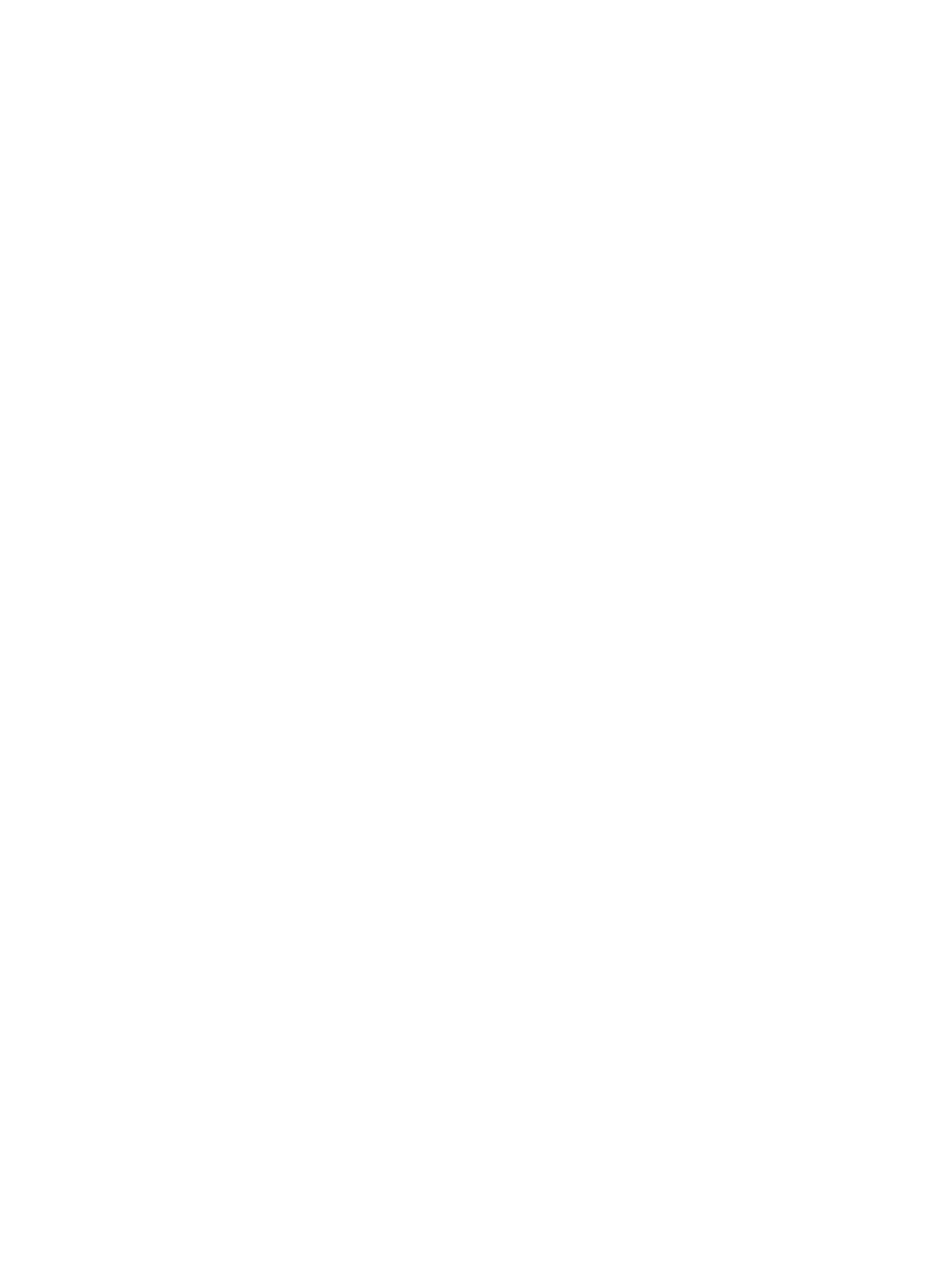
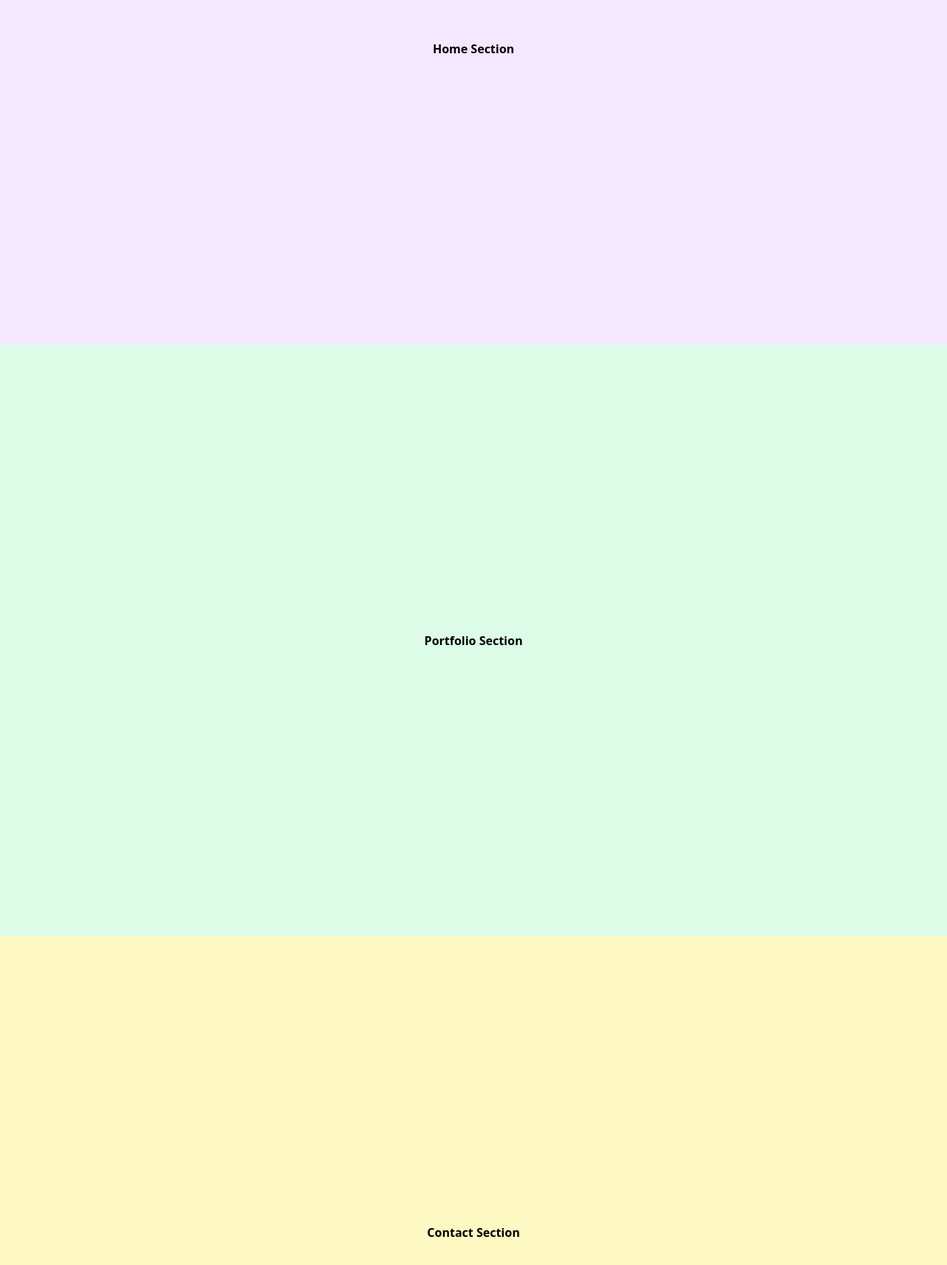
Before and after one commit to twalla13/nextjs-portfolio, a Next.js app: page / in a window 1280 px wide. Shown: the part 398-2108 px from the top of the page at 74% size. Before the commit the page ends 864 px from the top, so only its background shows below. Built offline with nearby package versions, Linux system fonts and the light colour scheme.

Commit message:
Add sections and working nav bar

```diff
--- a/src/app/components/Header.tsx
+++ /dev/null
@@ -1,5 +0,0 @@
-export default function Header() {
-    return <header>
-
-    </header>
-}
--- /dev/null
+++ b/src/app/components/HireMeSection.tsx
@@ -0,0 +1,8 @@
+// components/ContactSection.tsx
+const HireMeSection = () => (
+  <section id="contact" className="min-h-screen flex items-center justify-center bg-yellow-100">
+    <h2 className="font-display-4xl font-bold">Contact Section</h2>
+  </section>
+);
+
+export default HireMeSection;
--- /dev/null
+++ b/src/app/components/HomeSection.tsx
@@ -0,0 +1,7 @@
+const HomeSection = () => (
+  <section id="homepage" className="min-h-screen flex items-center justify-center bg-purple-100">
+    <h2 className="font-display-4xl font-bold">Home Section</h2>
+  </section>
+);
+
+export default HomeSection;
--- a/src/app/components/NavBar.tsx
+++ b/src/app/components/NavBar.tsx
@@ -10,8 +10,8 @@ const NavBar = () => {
           <div className="text-black text-2xl font-display">Toniann</div>
         </div>
         <div className="flex space-x-4">
-          <div className="text-black text-xl font-normal"><Link href="/HireMe">Hire Me</Link></div>
-          <div className="text-black text-xl font-normal"><Link href="/Portfolio">Portfolio</Link></div>
+          <div className="text-black text-xl font-normal"><Link href= "#contact">Hire Me</Link></div>
+          <div className="text-black text-xl font-normal"><Link href="#portfolio">Portfolio</Link></div>
         </div>
       </div>
     </nav>
--- /dev/null
+++ b/src/app/components/PortfolioSection.tsx
@@ -0,0 +1,8 @@
+// components/ServicesSection.tsx
+const PortfolioSection = () => (
+  <section id="portfolio" className="min-h-screen flex items-center justify-center bg-green-100">
+    <h2 className="font-display-4xl font-bold">Portfolio Section</h2>
+  </section>
+);
+
+export default PortfolioSection;
--- a/src/app/layout.tsx
+++ b/src/app/layout.tsx
@@ -2,8 +2,8 @@ import type { Metadata } from "next";
 import { Inter, Handlee} from "next/font/google";
 import clsx from "clsx";
 import "./globals.css";
-import Header from "./components/Header";
 import NavBar from "./components/NavBar";
+
 
 const inter = Inter({
   subsets: ['latin'],
@@ -36,9 +36,10 @@ export default function RootLayout({
     <html lang="en" className={clsx(inter.variable, handlee.variable)}>
 
      <body>
-      <Header />
+
       <NavBar />
       {children}
+
      </body>
     </html>
   );
--- a/src/app/page.tsx
+++ b/src/app/page.tsx
@@ -1,9 +1,15 @@
 import Image from 'next/image'
+import PortfolioSection from './components/PortfolioSection'
+import HireMeSection from './components/HireMeSection'
+import HomeSection from './components/HomeSection'
 
 export default function Home() {
   return (
-    <main className="flex min-h-screen flex-col items-center justify-between p-24">
-      <h1 className="test-5xl font-display font-bold">Hello World</h1>
+    <main>
+      <HomeSection />
+      <PortfolioSection />
+      <HireMeSection />
     </main>
+
   )
 }
```
